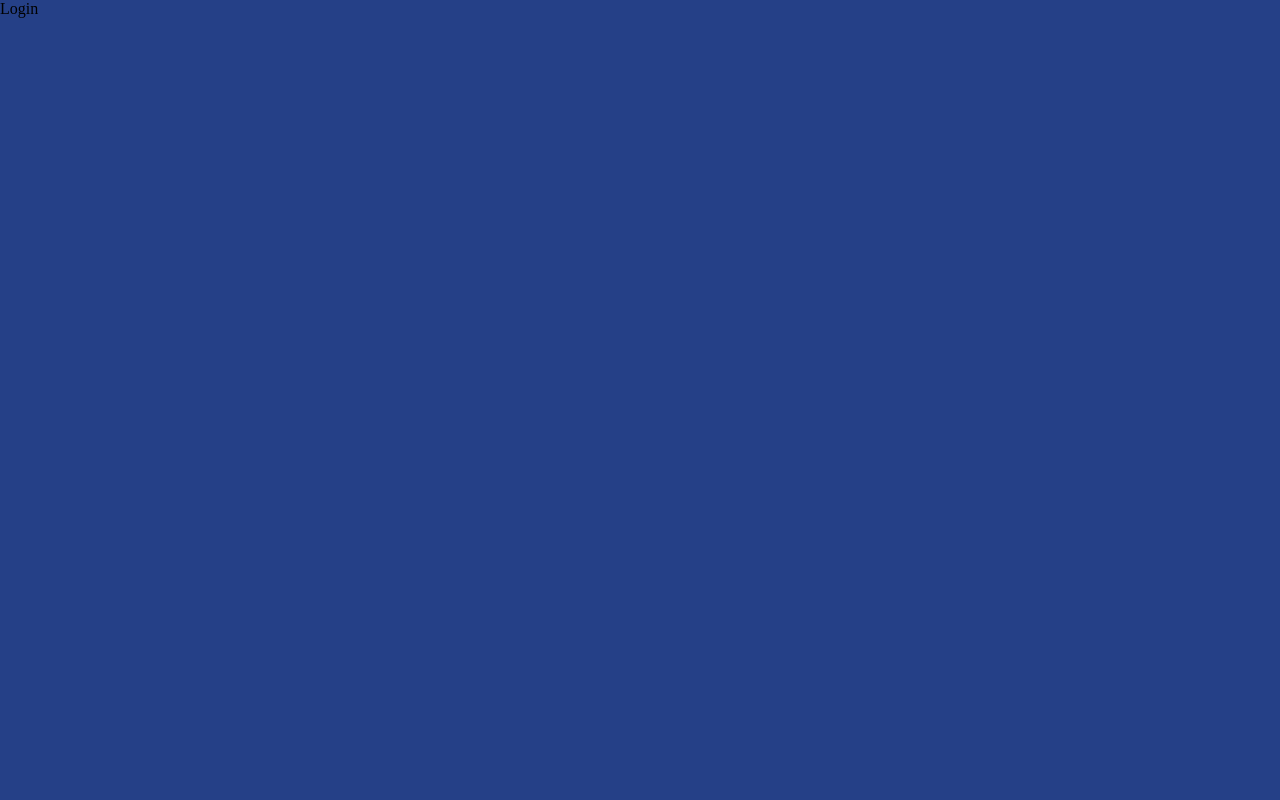
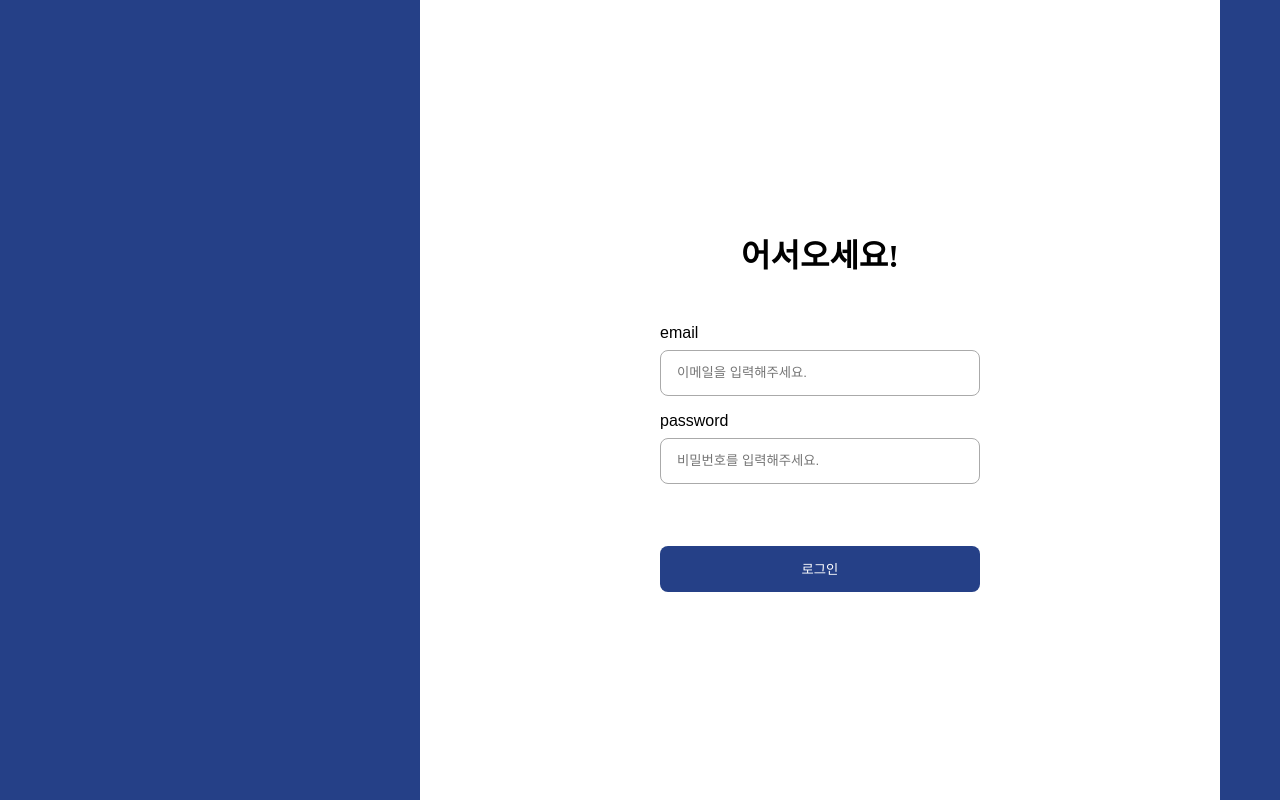
Before and after one commit to 7581058/DoctorCal-Admin, a React (Vite) app: page / in a window 1280 px wide. Shown: the top 800 px of the page. Built offline with nearby package versions, Linux system fonts and the light colour scheme; a web font is replaced by a local one.

Commit message:
:sparkles: Feat: 관리자 로그인 페이지 UI, 유효성 검사 구현

```diff
--- /dev/null
+++ b/src/lib/Validation/validation.ts
@@ -0,0 +1,19 @@
+type SignUpValidationProps = {
+  email?: string;
+  password?: string;
+};
+
+export default function SignUpValidation({ email, password }: SignUpValidationProps) {
+  const errors: SignUpValidationProps = {};
+  if (!email) {
+    errors.email = '이메일을 입력해주세요.';
+  } else if (!/\S+@\S+\.\S+/.test(email)) {
+    errors.email = '올바른 이메일을 입력해주세요.';
+  }
+  if (!password) {
+    errors.password = '비밀번호를 입력해주세요.';
+  } else if (password.length <= 8 || password.length >= 20) {
+    errors.password = '올바른 비밀번호를 입력해주세요.';
+  }
+  return errors;
+}
--- a/src/pages/Login.tsx
+++ b/src/pages/Login.tsx
@@ -1,7 +1,132 @@
-import React from 'react';
+import { Link, useNavigate } from 'react-router-dom';
+import { styled } from 'styled-components';
+import Btn from '@/components/Buttons/Btn';
+import SignUpValidation from '@/lib/Validation/validation';
+import { useForm } from 'react-hook-form';
+import { FiAlertCircle } from 'react-icons/fi';
+
+type FormData = {
+  email: string;
+  password: string;
+};
 
 const Login = () => {
-  return <div>Login</div>;
+  const navigate = useNavigate();
+  const {
+    register,
+    handleSubmit,
+    setError,
+    formState: { errors },
+  } = useForm<FormData>();
+
+  const onSubmit = async (data: FormData) => {
+    const validationErrors = SignUpValidation(data);
+
+    if (Object.keys(validationErrors).length > 0) {
+      Object.entries(validationErrors).forEach(([field, message]) => {
+        setError(field, { type: 'manual', message });
+      });
+    } else {
+      console.log(data);
+      navigate('/');
+    }
+  };
+
+  return (
+    <Container>
+      <Wrap>
+        <h1>어서오세요!</h1>
+        <FormWrap onSubmit={handleSubmit(onSubmit)} name="loginForm">
+          <InputContainer>
+            <div className="inputTitle">email</div>
+            <input type="email" placeholder="이메일을 입력해주세요." {...register('email')} />
+            {errors.email && (
+              <InfoBox>
+                <FiAlertCircle />
+                <span className="info-text">{errors.email.message}</span>
+              </InfoBox>
+            )}
+          </InputContainer>
+          <InputContainer>
+            <div className="inputTitle">password</div>
+            <input type="password" placeholder="비밀번호를 입력해주세요." {...register('password')} />
+            {errors.password && (
+              <InfoBox>
+                <FiAlertCircle />
+                <span className="info-text">{errors.password.message}</span>
+              </InfoBox>
+            )}
+          </InputContainer>
+          <InputContainer>
+            <Btn content={'로그인'} />
+          </InputContainer>
+        </FormWrap>
+        {/* <div>
+          <span>아직 계정이 없으신가요? </span>
+          <Link to="/signup" className="linkto">
+            회원가입
+          </Link>
+        </div> */}
+      </Wrap>
+    </Container>
+  );
 };
 
+const Container = styled.div`
+  height: 100%;
+  display: flex;
+  justify-content: right;
+  align-items: center;
+  padding-right: 60px;
+`;
+const Wrap = styled.div`
+  box-sizing: border-box;
+  display: flex;
+  flex-direction: column;
+  justify-content: center;
+  align-items: center;
+  gap: 16px;
+  width: 800px;
+  height: 1120px;
+  border-radius: 8px;
+  background-color: ${props => props.theme.white};
+  h1 {
+    font-weight: 700;
+    font-size: 32px;
+    margin-bottom: 32px;
+  }
+  .linkto {
+    font-weight: 700;
+    color: ${props => props.theme.primary};
+  }
+`;
+
+const FormWrap = styled.form`
+  height: fit-content;
+`;
+
+const InputContainer = styled.div`
+  .inputTitle {
+    font-family: 'ABeeZee', sans-serif;
+    margin-bottom: 8px;
+  }
+  button {
+    margin-top: 62px;
+  }
+  &:first-child {
+    margin-bottom: 16px;
+  }
+`;
+
+const InfoBox = styled.div`
+  margin-top: 8px;
+  display: flex;
+  align-items: center;
+  color: red;
+  font-size: 14px;
+  .info-text {
+    margin-left: 8px;
+  }
+`;
+
 export default Login;
```
